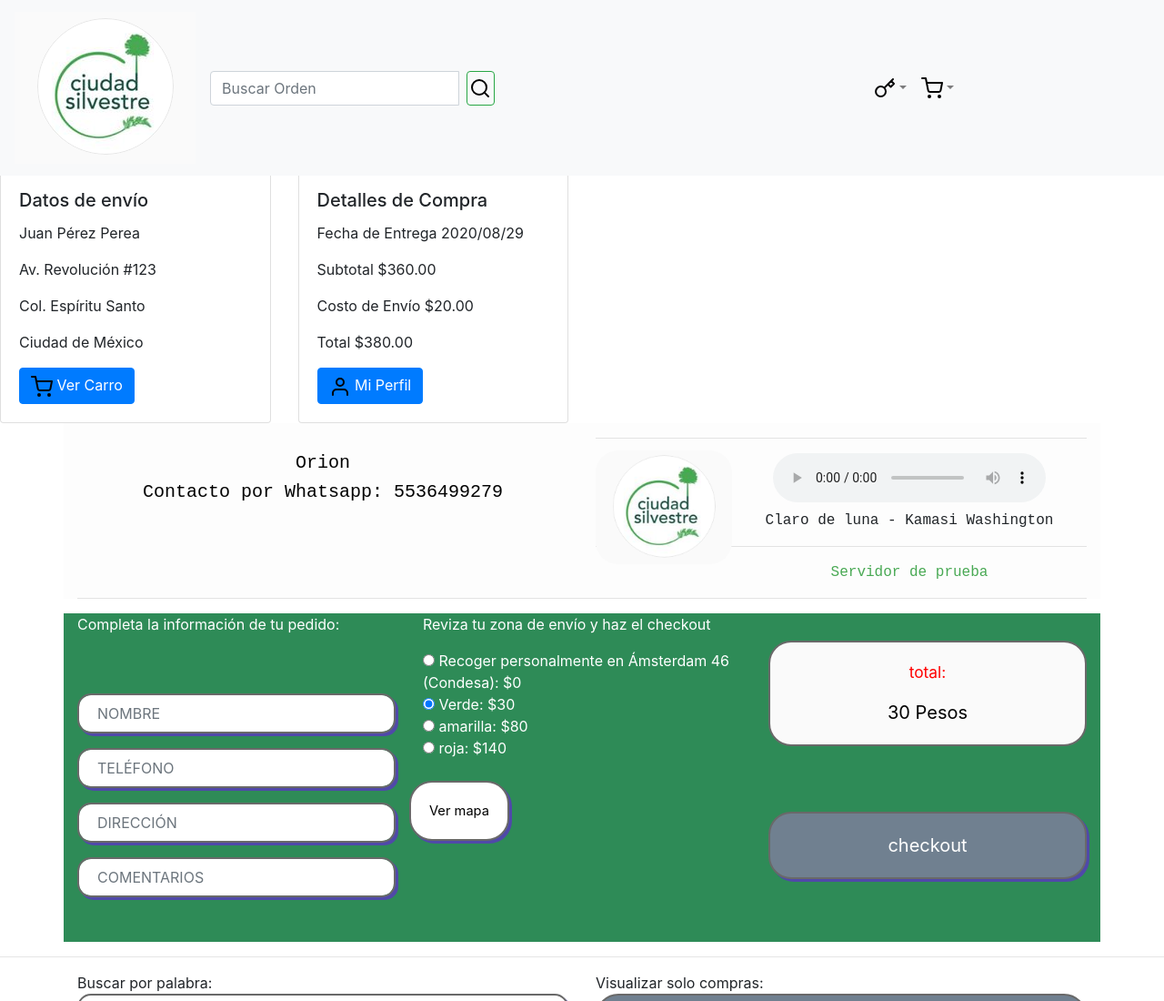
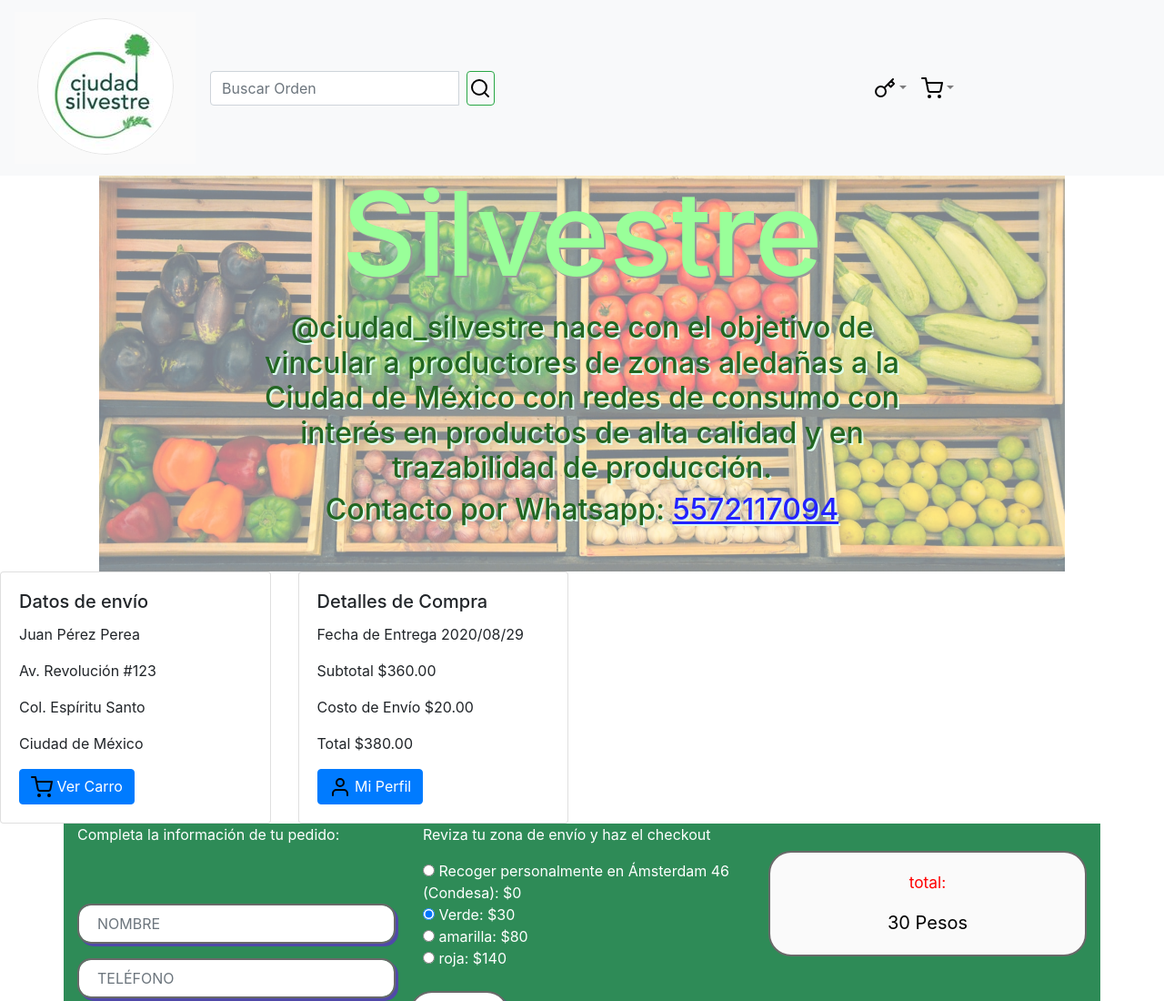
Before and after one commit to DRFresco/orion-v1, a website: page sitio/menu.html in a window 1280 px wide. Shown: the top 1100 px of the page at 91% size. Drawn offline with nearby package versions, Linux system fonts and the light colour scheme; no server answers.

Commit message:
Header y subheader

```diff
--- a/sitio/css/cdsilvestre.css
+++ b/sitio/css/cdsilvestre.css
@@ -15,7 +15,24 @@ body {
 #user-cart-panel {
 	margin-right: 20%;
 }
-
+#banner-home {
+	opacity: 0.5;
+}
+.main-title {
+	font-size: 8rem;
+    text-shadow: 2px 2px #999;
+    color: #9f9;
+}
+.main-description {
+	font-size: 2rem;
+    color: #262;
+    text-shadow: 2px 2px #dfe;
+}
+.liga-whats {
+	font-size: 2rem;
+	color: #22f;
+	text-decoration: underline;
+}
 @media (max-width: 979px) {
   body {
     padding-top: 0px;
--- a/sitio/menu.html
+++ b/sitio/menu.html
@@ -216,7 +216,7 @@ body{
 
 </style>
 <link rel="stylesheet" href="css/orion.css">
-<link rel="stylesheet" href="css/cdsilvestre.css?v=0.01">
+<link rel="stylesheet" href="css/cdsilvestre.css?v=0.02">
 <body>
 
 
@@ -269,7 +269,27 @@ body{
 	</div>
 </nav>
 
+
+
 <div class="content">
+	<div class="row">
+		<div class="mx-auto col-10">
+			<div id="carouselExampleSlidesOnly" class="carousel slide" data-ride="carousel">
+				<div class="carousel-inner">
+					<div class="carousel-item active">
+						<img id="banner-home" class="bd-placeholder-img bd-placeholder-img-lg d-block w-100" src="./img/adli-wahid-nmF_6DxByAw-unsplash.jpg" />
+
+						<span class="carousel-caption">
+							<h1 class="main-title">Ciudad Silvestre</h1>
+							<h3 class="main-description">@ciudad_silvestre nace con el objetivo de vincular a productores de zonas aleda&ntilde;as a la Ciudad de M&eacute;xico con redes de consumo con inter&eacute;s en productos de alta calidad y en trazabilidad de producci&oacute;n.</h3>
+							<h4 class="main-description">Contacto por Whatsapp: <a href="#" class="liga-whats">5572117094</a></h4>
+						</span>
+					</div>
+				</div>
+			</div>
+		</div>
+	</div>
+
 	<div class="row">
 		<div class="col-3">
 			<div class="card">
@@ -301,7 +321,7 @@ body{
 
 
 
-<div class="container head" >
+<div class="container head" style="display: none;">
 	<div class="row">
 		<div class="col-sm-6" >
 
```
Also changed, not shown: sitio/img/adli-wahid-nmF_6DxByAw-unsplash.jpg (added).
